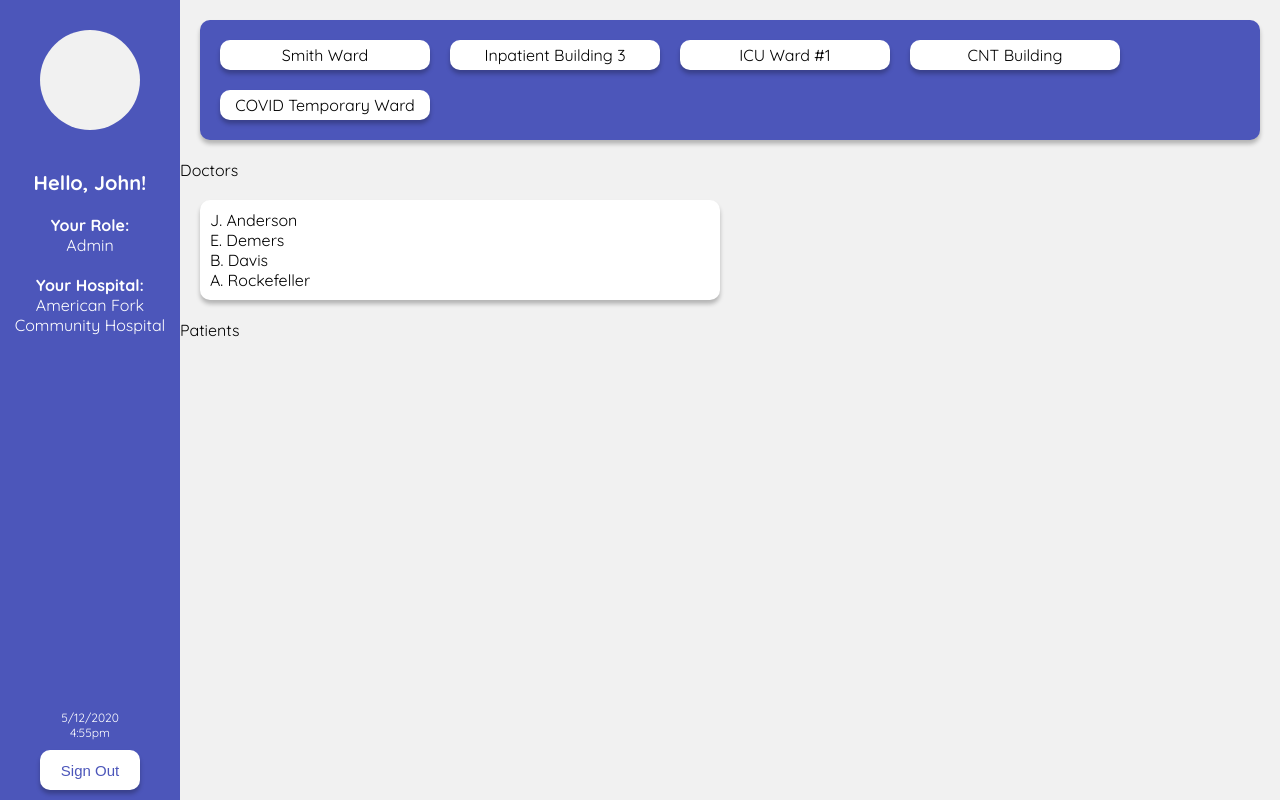
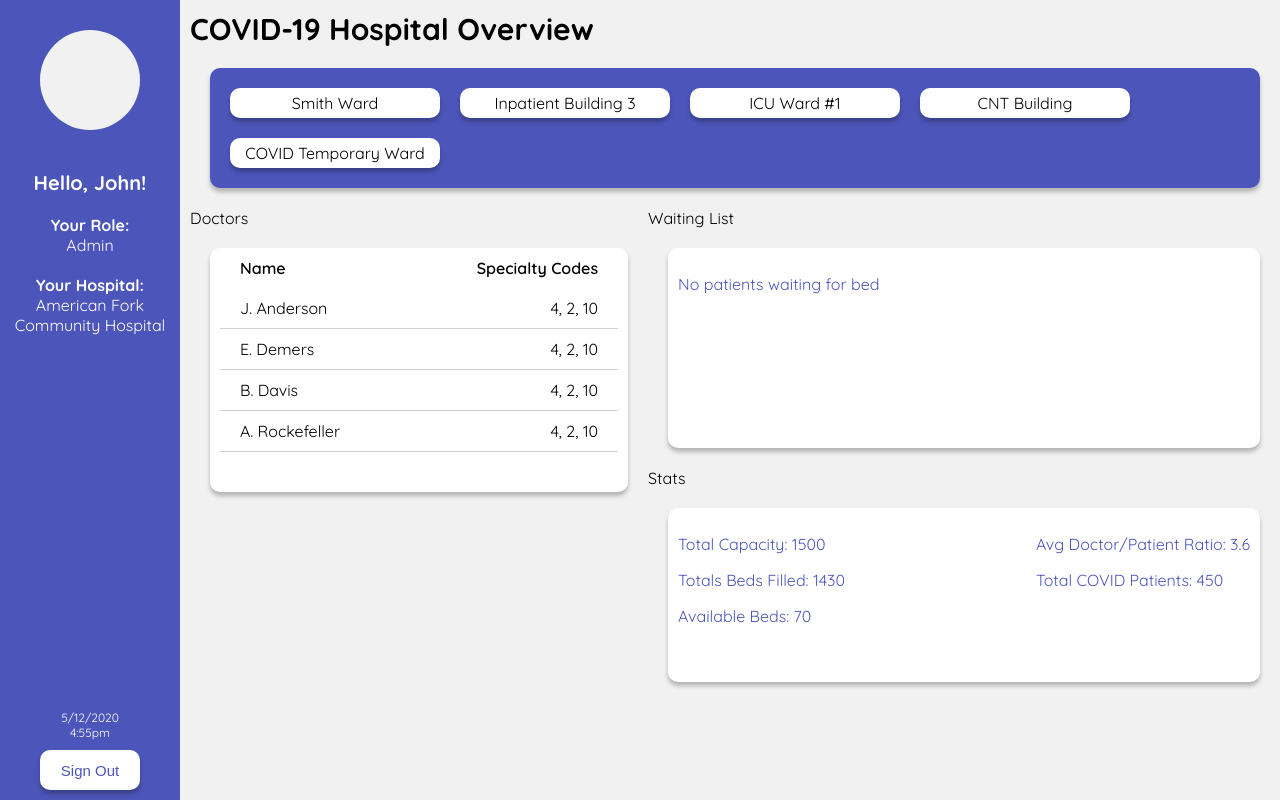
Before and after one commit to BCritchfield/cs61team15, a React app: page / in a window 1280 px wide. Built offline with nearby package versions, Linux system fonts and the light colour scheme.

Commit message:
dashboard done

```diff
--- a/src/components/App.js
+++ b/src/components/App.js
@@ -7,13 +7,33 @@ import {
 import Sidebar from './Sidebar';
 import Buildings from './Buildings';
 import Doctors from './Doctors';
+import Waiting from './Waiting';
+import Stats from './Stats';
 import '../style.scss';
 
 const Dashboard = (props) => {
   return (
     <div style={{ height: '100vh', display: 'flex' }}>
       <Sidebar />
-      <div style={{ flexGrow: '1', display: 'flex', flexDirection: 'column' }}><Buildings /><div><div>Doctors<Doctors /></div><div>Patients</div></div></div>
+      <div style={{
+        paddingLeft: '190px', flexGrow: '1', display: 'flex', flexDirection: 'column',
+      }}
+      >
+        <p className="app-header">COVID-19 Hospital Overview</p>
+        <Buildings />
+        <div className="bottom-dashboard">
+          <div>
+            Doctors
+            <Doctors />
+          </div>
+          <div>
+            Waiting List
+            <Waiting />
+            Stats
+            <Stats />
+          </div>
+        </div>
+      </div>
 
 
     </div>
--- a/src/components/Doctors.js
+++ b/src/components/Doctors.js
@@ -6,7 +6,8 @@ const Doctors = (props) => {
   const doctors = ['J. Anderson', 'E. Demers', 'B. Davis', 'A. Rockefeller'];
   return (
     <div className="doctors">
-      {doctors.map((doctor) => <div className="doctor">{doctor}</div>)}
+      <div className="doctors-header"><div>Name</div><div>Specialty Codes</div></div>
+      {doctors.map((doctor) => <div className="doctor"><div>{doctor}</div><div>4, 2, 10</div></div>)}
     </div>
   );
 };
--- /dev/null
+++ b/src/components/Stats.js
@@ -0,0 +1,21 @@
+import React from 'react';
+import '../styles/Doctors.scss';
+
+
+const Stats = (props) => {
+  return (
+    <div className="stats">
+      <div>
+        <p>Total Capacity: 1500</p>
+        <p>Totals Beds Filled: 1430</p>
+        <p>Available Beds: 70</p>
+      </div>
+      <div>
+        <p>Avg Doctor/Patient Ratio: 3.6</p>
+        <p>Total COVID Patients: 450</p>
+      </div>
+    </div>
+  );
+};
+
+export default Stats;
--- /dev/null
+++ b/src/components/Waiting.js
@@ -0,0 +1,13 @@
+import React from 'react';
+import '../styles/Doctors.scss';
+
+
+const Waiting = (props) => {
+  return (
+    <div className="waiting">
+      <p>No patients waiting for bed</p>
+    </div>
+  );
+};
+
+export default Waiting;
--- a/src/style.scss
+++ b/src/style.scss
@@ -5,12 +5,18 @@ body, html {
     height: 100%;
     margin: 0;
     padding: 0;
+
   }
 
 
-.active {
-  color: pink;
+.app-header{
+  font-weight: 700;
+  font-size: 30px;
+  margin: 0;
+  margin-top: 10px;
+
 }
+
 
 /** SIDEBAR STYLES **/
 
@@ -24,6 +30,8 @@ body, html {
   display: flex;
   flex-direction: column;
   justify-content: space-between;
+  position: fixed;
+  top: 0;
 
   .profile-picture{
     height: 100px;
@@ -94,4 +102,22 @@ body, html {
   flex-direction: column;
   align-items: center;
 
+
 }
+
+.bottom-dashboard{
+  display: flex;
+
+}
+
+.bottom-dashboard > *{
+  flex-grow: 1;
+}
+
+
+
+@media only screen and (max-width: 800px) {
+  .bottom-dashboard {
+    display: inline;
+  }
+}
--- a/src/styles/buildings.scss
+++ b/src/styles/buildings.scss
@@ -15,6 +15,7 @@ $light-grey: #f1f1f1;
 
 
 
+
   .building{
     background-color: white;
     border-radius: 10px;
@@ -23,7 +24,14 @@ $light-grey: #f1f1f1;
     text-align: center;
     min-width: 200px;
     box-shadow: 0px 4px 4px rgba(0, 0, 0, 0.25);
+    height: 20px;
 
+  }
+
+  .building:hover{
+    background-color: $light-grey;
+    cursor: pointer;
+    box-shadow: 0px 2px 4px rgba(255, 255, 255, 0.25);
 
   }
 }
--- a/src/styles/doctors.scss
+++ b/src/styles/doctors.scss
@@ -1,8 +1,64 @@
+$dark-blue: #4C56BA;
+$light-grey: #f1f1f1;
 .doctors{
   background: #FFFFFF;
   box-shadow: 0px 4px 4px rgba(0, 0, 0, 0.25);
   border-radius: 10px;
-  max-width: 500px;
+  max-width: 400px;
   padding: 10px;
   margin: 20px;
+  padding-bottom: 40px;
 }
+
+.doctors-header{
+  font-weight: 600;
+  display: flex;
+  justify-content: space-between;
+  padding: 0 20px 10px 20px;
+}
+
+.doctor{
+  display: flex;
+  justify-content: space-between;
+  padding: 10px 20px 10px 20px;
+  border-bottom: 1px solid rgb(209, 209, 209);
+}
+
+.doctor:hover{
+  font-weight: 500;
+  cursor: pointer;
+  background: $light-grey;
+}
+
+.waiting{
+
+  background: #FFFFFF;
+  box-shadow: 0px 4px 4px rgba(0, 0, 0, 0.25);
+  border-radius: 10px;
+  max-width: 600px;
+  padding: 10px;
+  margin: 20px;
+  padding-bottom: 40px;
+  min-height: 150px;
+
+  p{
+    color: $dark-blue;
+  }
+}
+
+.stats{
+  background: #FFFFFF;
+  box-shadow: 0px 4px 4px rgba(0, 0, 0, 0.25);
+  border-radius: 10px;
+  max-width: 600px;
+  padding: 10px;
+  margin: 20px;
+  padding-bottom: 40px;
+  display: flex;
+  justify-content: space-between;
+
+  *{
+    color: $dark-blue;
+  }
+
+}
```
